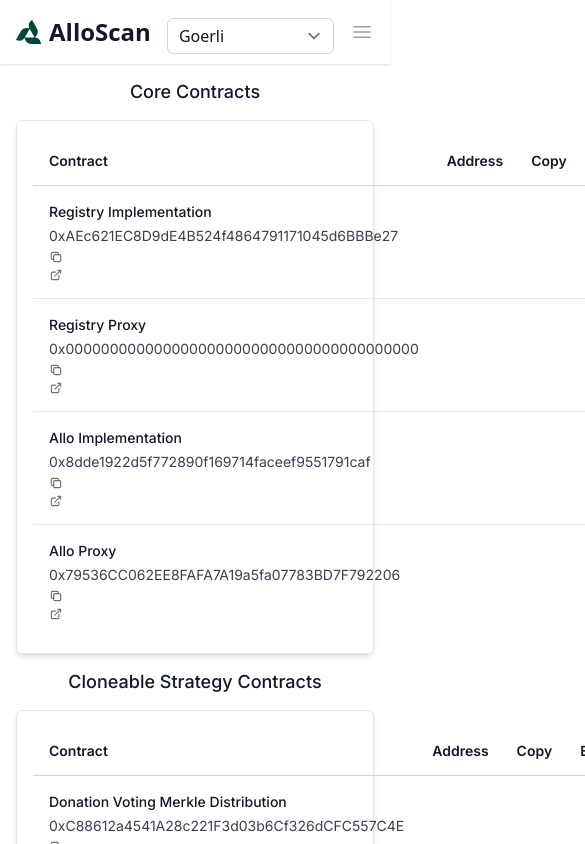
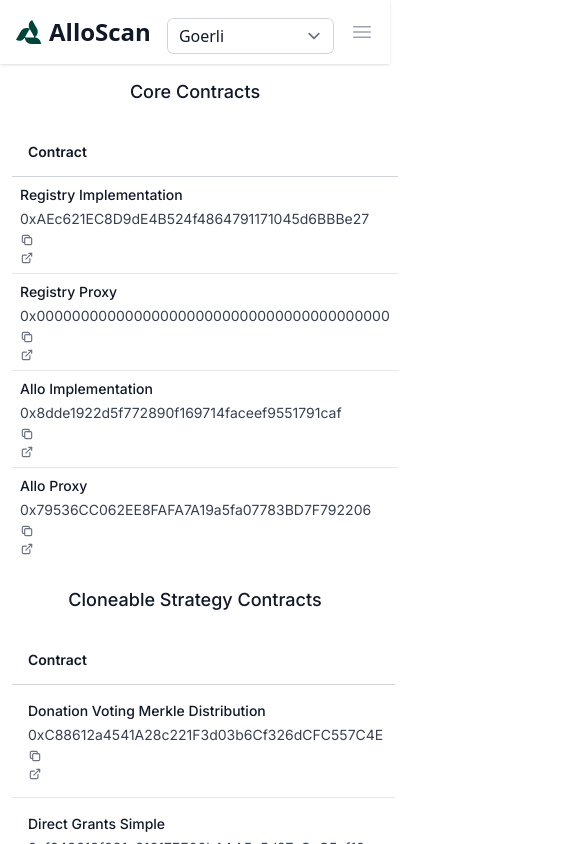
Before and after one commit to allo-protocol/allo-scan, a Next.js app: page /dashboard in a window 390 px wide. Shown: the top 844 px of the page, 585 px wide, since content can reach past the window. Built offline with nearby package versions, Linux system fonts and the light colour scheme.

Commit message:
chore: update for mobile

```diff
--- a/src/components/ContractOverview.tsx
+++ b/src/components/ContractOverview.tsx
@@ -23,7 +23,7 @@
     return Object.values(contracts!).map((_contract) => {
       return (
         <tr key={_contract.address}>
-          <td className="whitespace-nowrap py-4 pl-4 pr-3 text-sm font-medium text-gray-900 sm:w-auto sm:pl-0">
+          <td className="whitespace-nowrap p-2 text-sm font-medium text-gray-900 sm:w-auto sm:px-0">
             {_contract.name}
             <dl className="font-normal lg:hidden">
               <dd className="mt-1 truncate text-gray-700">
@@ -178,12 +178,12 @@
   };
 
   return (
-    <div className="px-4 mt-2 sm:px-6 lg:px-8">
+    <div className="px-1 mt-2 sm:px-1 lg:px-4">
       <h2 className="text-lg text-center font-medium my-4 leading-6 text-gray-900">
         Core Contracts
       </h2>
       {/* Core Contracts */}
-      <div className=" p-4 border rounded-md shadow-md">
+      <div className="p-2 lg:border lg:rounded-md lg:shadow-black lg:shadow-md">
         <table className="min-w-full divide-y divide-gray-300">
           {/* head */}
           <thead>
@@ -196,19 +196,19 @@
               </th>
               <th
                 scope="col"
-                className="py-3.5 pl-4 pr-3 text-left text-sm font-semibold text-gray-900 sm:pl-0"
+                className="hidden py-3.5 pl-4 pr-3 text-left text-sm font-semibold text-gray-900 sm:pl-0 lg:table-cell"
               >
                 Address
               </th>
               <th
                 scope="col"
-                className="py-3.5 pl-4 pr-3 text-left text-sm font-semibold text-gray-900 sm:pl-0"
+                className="hidden py-3.5 pl-4 pr-3 text-left text-sm font-semibold text-gray-900 sm:pl-0 lg:table-cell"
               >
                 Copy
               </th>
               <th
                 scope="col"
-                className="py-3.5 pl-4 pr-3 text-left text-sm font-semibold text-gray-900 sm:pl-0"
+                className="hidden py-3.5 pl-4 pr-3 text-left text-sm font-semibold text-gray-900 sm:pl-0 lg:table-cell"
               >
                 Explorer
               </th>
@@ -224,7 +224,7 @@
       <h2 className="text-lg text-center font-medium my-4 leading-6 text-gray-900">
         Cloneable Strategy Contracts
       </h2>
-      <div className=" p-4 border rounded-md shadow-md">
+      <div className="p-2 lg:border lg:rounded-md lg:shadow-black lg:shadow-md">
         <table className="min-w-full divide-y divide-gray-300">
           {/* head */}
           <thead>
@@ -237,19 +237,19 @@
               </th>
               <th
                 scope="col"
-                className="py-3.5 pl-4 pr-3 text-left text-sm font-semibold text-gray-900 sm:pl-0"
+                className="hidden py-3.5 pl-4 pr-3 text-left text-sm font-semibold text-gray-900 sm:pl-0 lg:table-cell"
               >
                 Address
               </th>
               <th
                 scope="col"
-                className="py-3.5 pl-4 pr-3 text-left text-sm font-semibold text-gray-900 sm:pl-0"
+                className="hidden py-3.5 pl-4 pr-3 text-left text-sm font-semibold text-gray-900 sm:pl-0 lg:table-cell"
               >
                 Copy
               </th>
               <th
                 scope="col"
-                className="py-3.5 pl-4 pr-3 text-left text-sm font-semibold text-gray-900 sm:pl-0"
+                className="hidden py-3.5 pl-4 pr-3 text-left text-sm font-semibold text-gray-900 sm:pl-0 lg:table-cell"
               >
                 Explorer
               </th>
```
